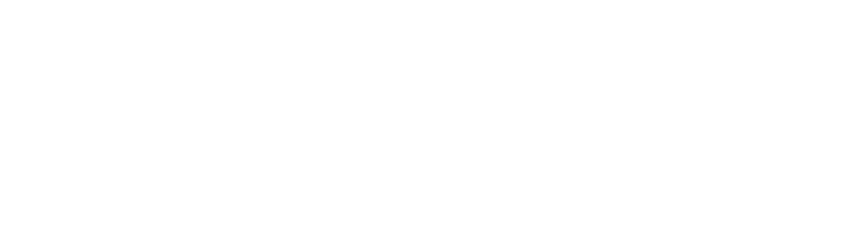
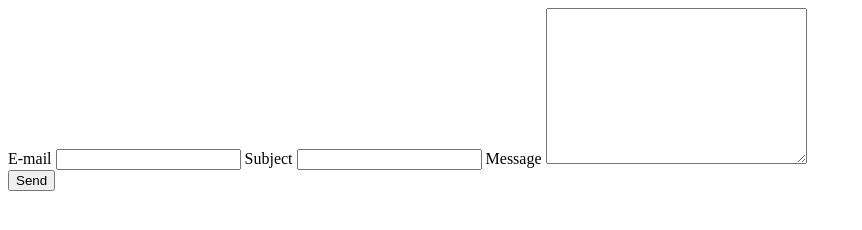
Before and after one commit to henewi/superlightweight, a plain HTML site: page contact/contact.html in a window 1280 px wide. Shown: the whole page, without its empty margins (0-862 px from the left). Drawn offline with nearby package versions, Linux system fonts and the light colour scheme.

Commit message:
button clicked js

```diff
--- a/contact/contact.html
+++ b/contact/contact.html
@@ -7,13 +7,37 @@
     <meta name="theme-color" content="#090a0f" >
     <link rel="stylesheet" href="contact.css">
     <link rel="icon" type="image/x-icon" href="/planets/favicon.png" />
+    <script src="https://cdn.jsdelivr.net/npm/jquery@3.2.1/dist/jquery.min.js"></script>
     <title>SLW: Contact</title>
 </head>
 <body>
-    <!-- PRELOADER SECTION -->
+
+<!-- MAIL FORM  -->
+
+<form action="">
+    <label>
+        E-mail
+        <input type="email" class="email">
+    </label>
+    <label>
+        Subject
+        <input type="text" class="subject">
+    </label>
+    <label>
+        Message
+        <textarea name="" id="" cols="30" rows="10"></textarea>
+    </label>
+    <div class="status">
+
+    </div>
+    <button type="submit" class="submit">Send</button>
+</form>
+
+<!-- PRELOADER SECTION -->
 
 <div class="wrapper">
     <div class="loader"></div>
+
 </div>
 </body>
 <script src="contact.js"></script>
--- a/contact/contact.js
+++ b/contact/contact.js
@@ -7,3 +7,12 @@ const fadeOut = () => {
 }
 
 window.addEventListener('load', fadeOut);
+
+// EMAIL SENDING SECTION //
+
+$(document).ready(function () {
+    $('.submit').click(function (event) {
+        event.preventDefault()
+        console.log('CLICKED')
+    })
+})
```
